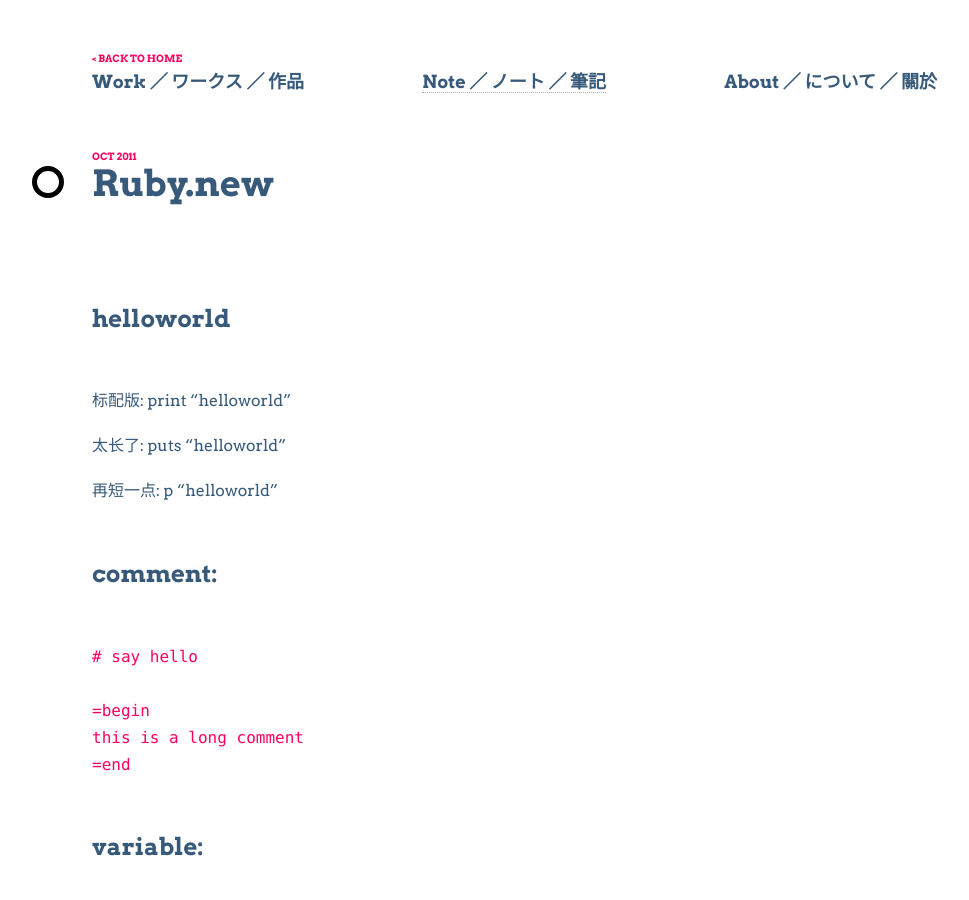
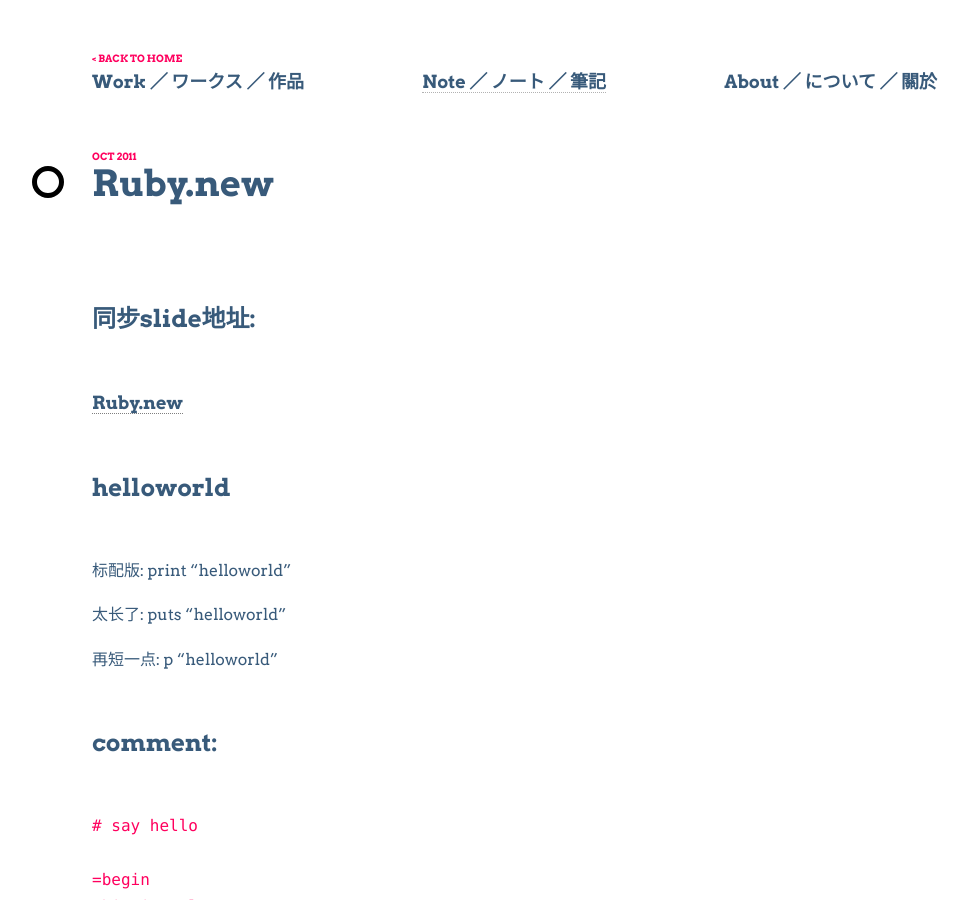
Before and after one commit to SaitoWu/saitowu.github.com, a Jekyll site: the page built from _posts/2011-10-13-Ruby-new.md, in a window 1280 px wide and 900 px high. Shown: the whole window, without its empty margins (68-1037 px from the left). Built offline with Jekyll 4.4.1, drawn with Linux system fonts in a browser that asks for light colours; Markdown is read by kramdown in place of the engine named in the settings; comment, search, counter and statistics services are not loaded.

Commit message:
add slide address

```diff
--- a/_posts/2011-10-13-Ruby-new.md
+++ b/_posts/2011-10-13-Ruby-new.md
@@ -4,6 +4,10 @@
 category: note
 excerpt: share some ruby basic knowleage
 ---
+### 同步slide地址:
+
+[Ruby.new](http://saito.im/slide/ruby-new.html)
+
 ### helloworld
 标配版:
     print "helloworld"
```
